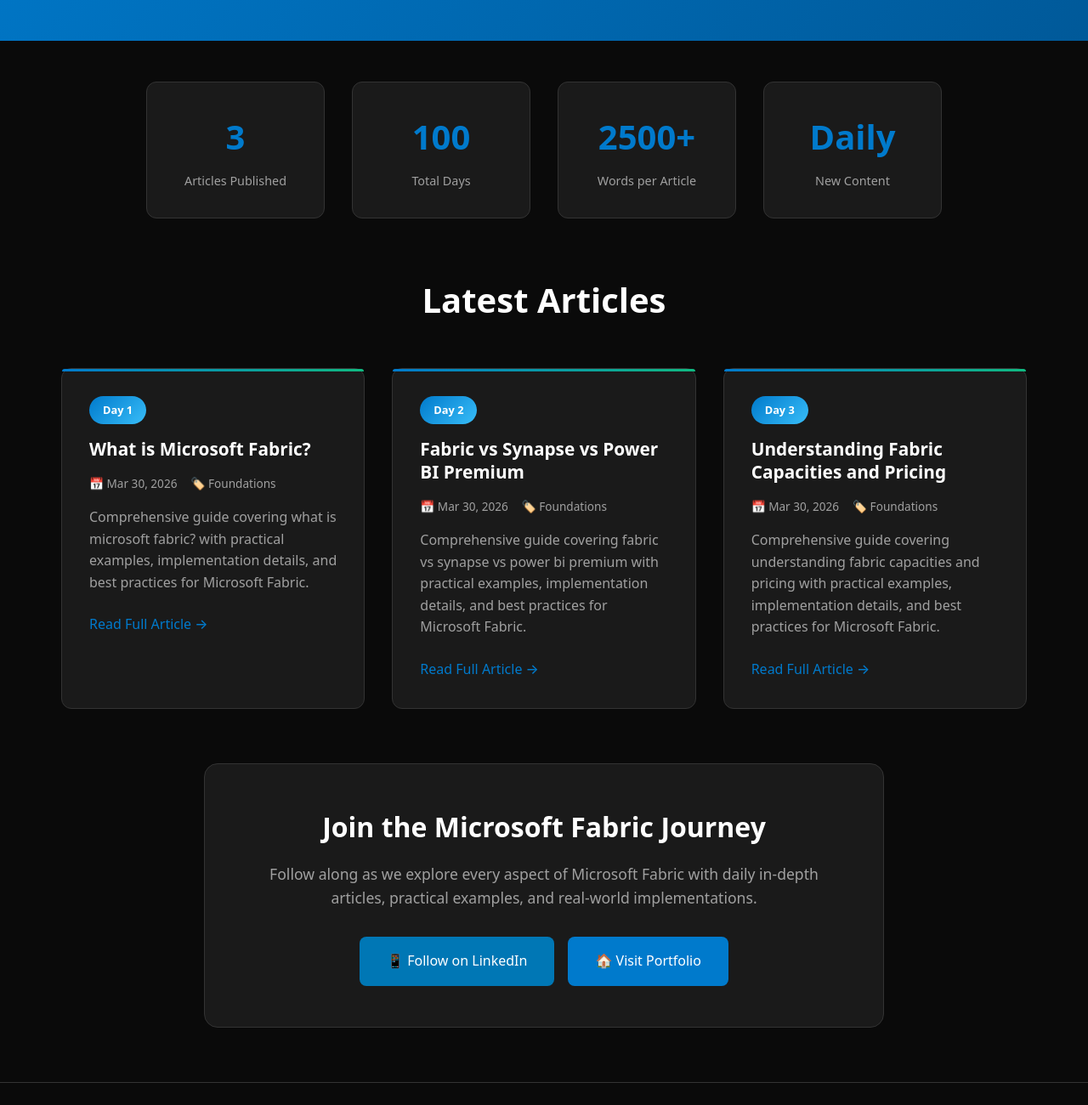
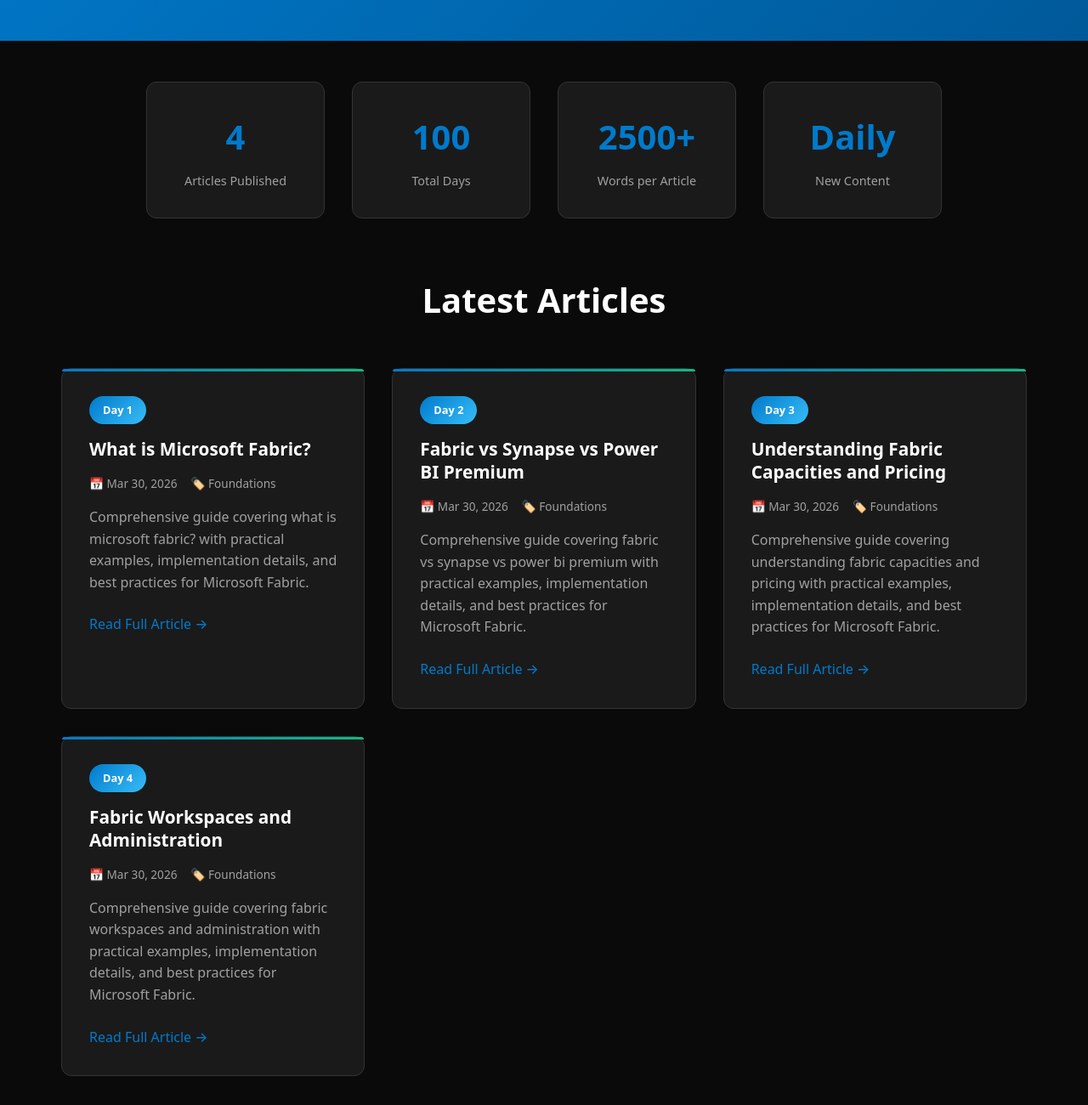
Before and after one commit to maniswaroopsodadasi/maniswaroopsodadasi.github.io, a plain HTML site: page articles/fabric-100-days/index.html in a window 1280 px wide. Shown: the part 260-1560 px from the top of the page at 85% size. Drawn offline with Linux system fonts and the light colour scheme.

Commit message:
Update series index - 4 articles published

```diff
--- a/articles/fabric-100-days/index.html
+++ b/articles/fabric-100-days/index.html
@@ -305,7 +305,7 @@
 
     <div class="stats">
         <div class="stat-card">
-            <div class="stat-number">3</div>
+            <div class="stat-number">4</div>
             <div class="stat-label">Articles Published</div>
         </div>
         <div class="stat-card">
@@ -371,6 +371,21 @@
                 </a>
             </div>
 
+            <div class="article-card">
+                <div class="day-badge">Day 4</div>
+                <h3 class="article-title">Fabric Workspaces and Administration</h3>
+                <div class="article-meta">
+                    <span class="meta-date">📅 Mar 30, 2026</span>
+                    <span class="meta-category">🏷️ Foundations</span>
+                </div>
+                <p class="article-excerpt">
+                    Comprehensive guide covering fabric workspaces and administration with practical examples, implementation details, and best practices for Microsoft Fabric.
+                </p>
+                <a href="day-4-fabric-workspaces-and-administration.html" class="article-link">
+                    Read Full Article →
+                </a>
+            </div>
+
         </div>
 
         <div class="cta-section">
```
